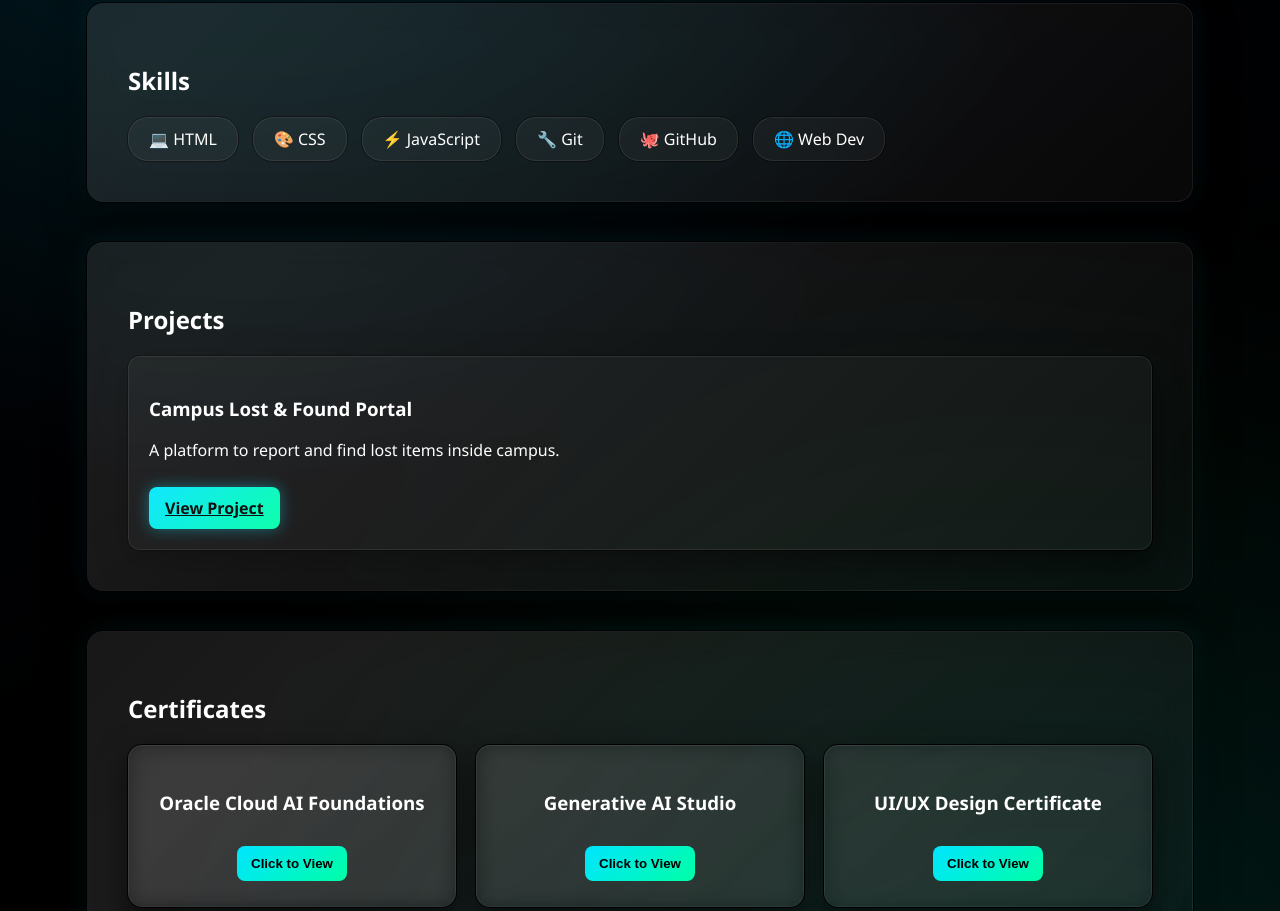
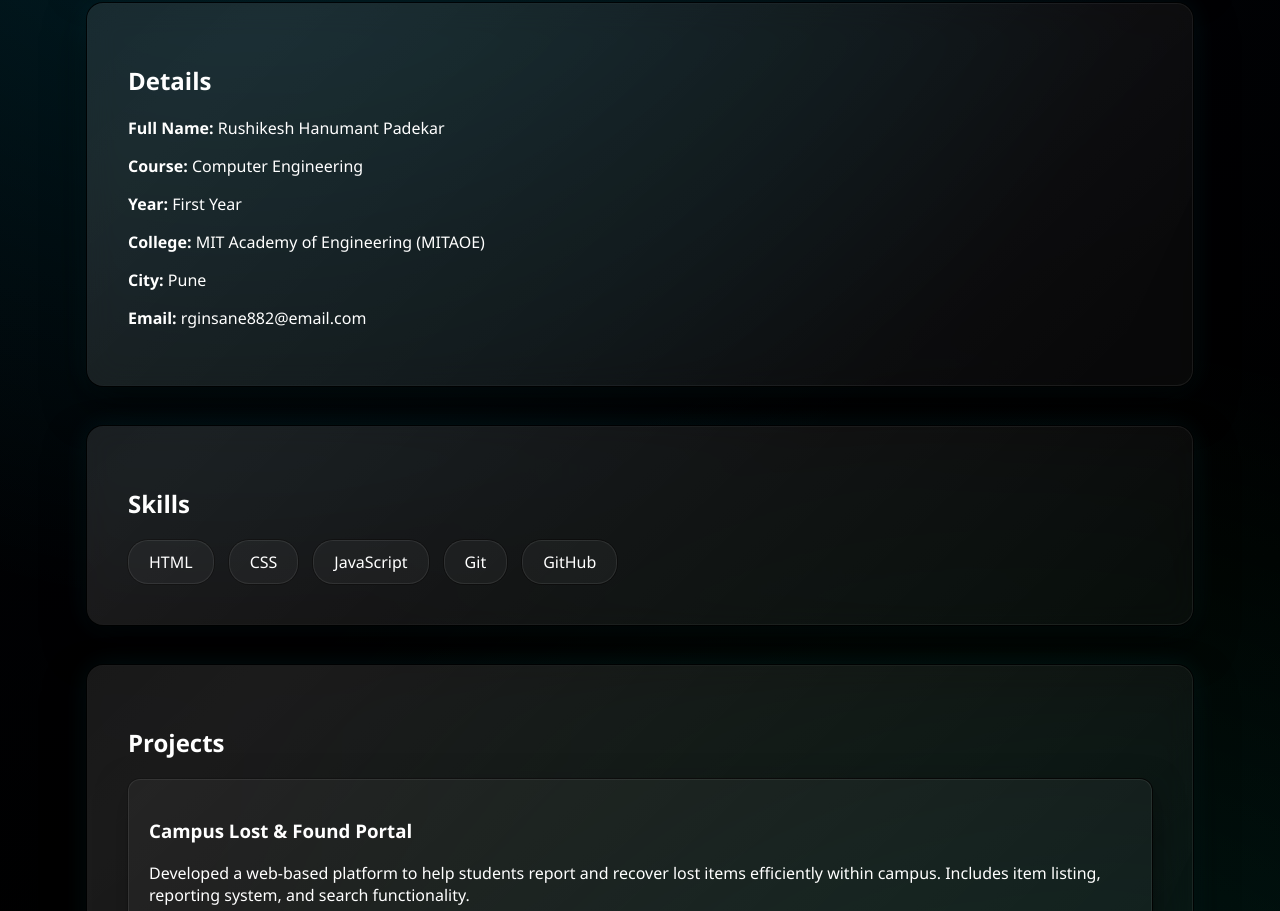
Before and after one commit to rginsane/portfolio, a plain HTML site: page index.html in a window 1280 px wide. Shown: the part 892-1803 px from the top of the page. Drawn offline with Linux system fonts and the light colour scheme.

Commit message:
updated project details

```diff
--- a/index.html
+++ b/index.html
@@ -24,7 +24,7 @@
 <!-- HERO -->
 <header>
 <h1>Rushikesh</h1>
-<p>Computer Engineering Student | Vibe Coder</p>
+<p>Computer Engineering Student |Web development and AI Enthusiast</p>
 <p>Building real-world solutions & exploring AI + development</p>
 </header>
 
@@ -36,6 +36,19 @@ I am a Computer Engineering student passionate about building real-world solutio
 I enjoy solving problems and continuously improving my skills in web development and software engineering.
 Currently working on projects like a Campus Lost & Found Portal and exploring modern tools in AI.
 </p>
+
+</section>
+<!-- DETAILS -->
+<section class="card-section">
+<h2>Details</h2>
+
+<p><b>Full Name:</b> Rushikesh Hanumant Padekar</p>
+<p><b>Course:</b> Computer Engineering</p>
+<p><b>Year:</b> First Year</p>
+<p><b>College:</b> MIT Academy of Engineering (MITAOE)</p>
+<p><b>City:</b> Pune</p>
+<p><b>Email:</b> rginsane882@email.com</p>
+
 </section>
 
 <!-- SKILLS -->
@@ -44,13 +57,11 @@ Currently working on projects like a Campus Lost & Found Portal and exploring mo
 
 <div class="skills">
 
-<div class="skill">💻 HTML</div>
-<div class="skill">🎨 CSS</div>
-<div class="skill">⚡ JavaScript</div>
-<div class="skill">🔧 Git</div>
-<div class="skill">🐙 GitHub</div>
-<div class="skill">🌐 Web Dev</div>
-
+<div class="skill">HTML</div>
+<div class="skill">CSS</div>
+<div class="skill">JavaScript</div>
+<div class="skill">Git</div>
+<div class="skill">GitHub</div>
 </div>
 </section>
 
@@ -60,7 +71,10 @@ Currently working on projects like a Campus Lost & Found Portal and exploring mo
 
 <div class="project-card">
 <h3>Campus Lost & Found Portal</h3>
-<p>A platform to report and find lost items inside campus.</p>
+<p>
+Developed a web-based platform to help students report and recover lost items efficiently within campus.
+Includes item listing, reporting system, and search functionality.
+</p>
 
 <a href="#" class="btn">View Project</a>
 </div>
@@ -83,10 +97,7 @@ Currently working on projects like a Campus Lost & Found Portal and exploring mo
 <button onclick="openModal('be10x.jpg')">Click to View</button>
 </div>
 
-<div class="certificate-card">
-<h3>UI/UX Design Certificate</h3>
-<button onclick="openModal('uiux.png')">Click to View</button>
-</div>
+
 
 <div class="certificate-card">
 <h3>AI Tools & ChatGPT Workshop</h3>
@@ -102,7 +113,11 @@ Currently working on projects like a Campus Lost & Found Portal and exploring mo
 
 <p>Email: rginsane882@email.com</p>
 <p>YouTube: <a href="https://youtube.com/@rginsane36?si=anNhcl1qGOhacZWW" target="_blank">RG Insane</a></p>
-<p>GitHub: https://github.com/RGinsane</p>
+<p>GitHub:
+<a href="https://github.com/RGinsane" target="_blank">
+github.com/RGinsane
+</a>
+</p>
 
 </section>
 
```
